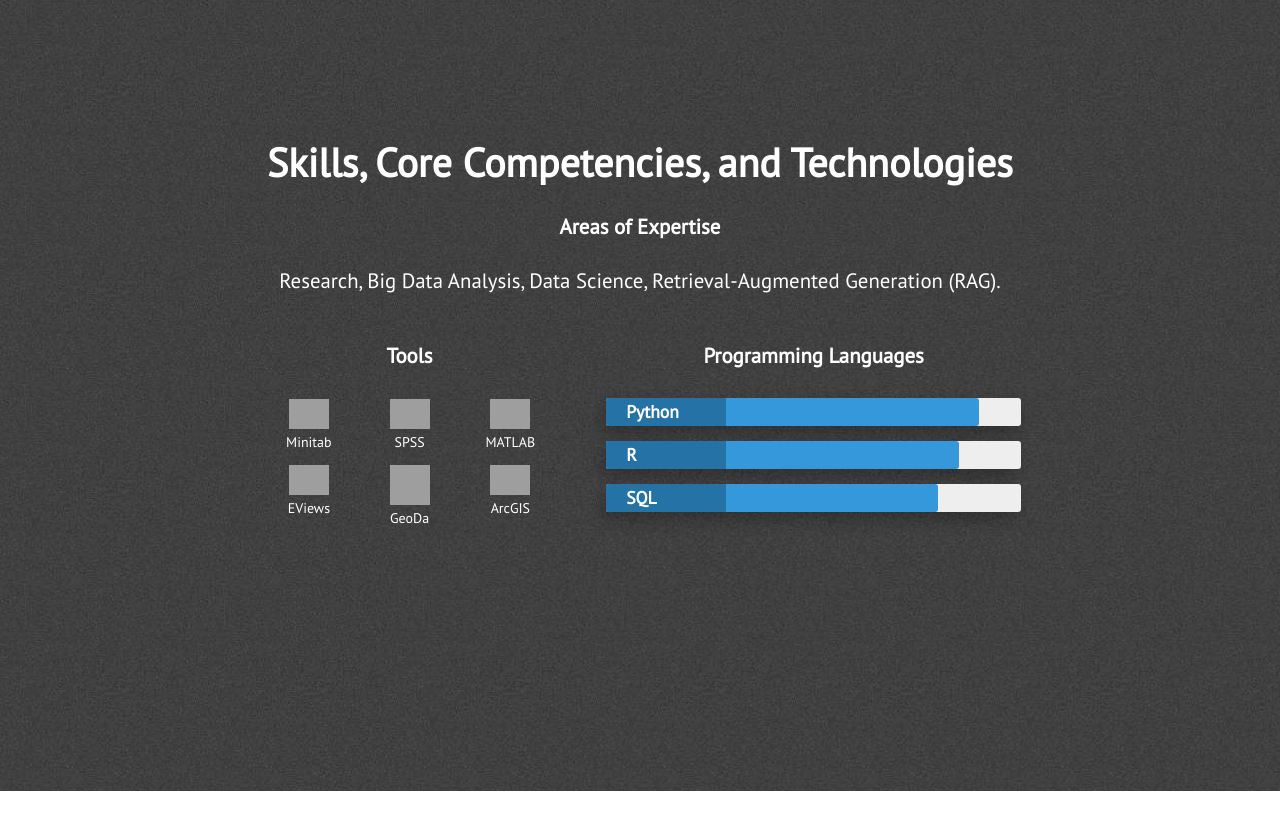
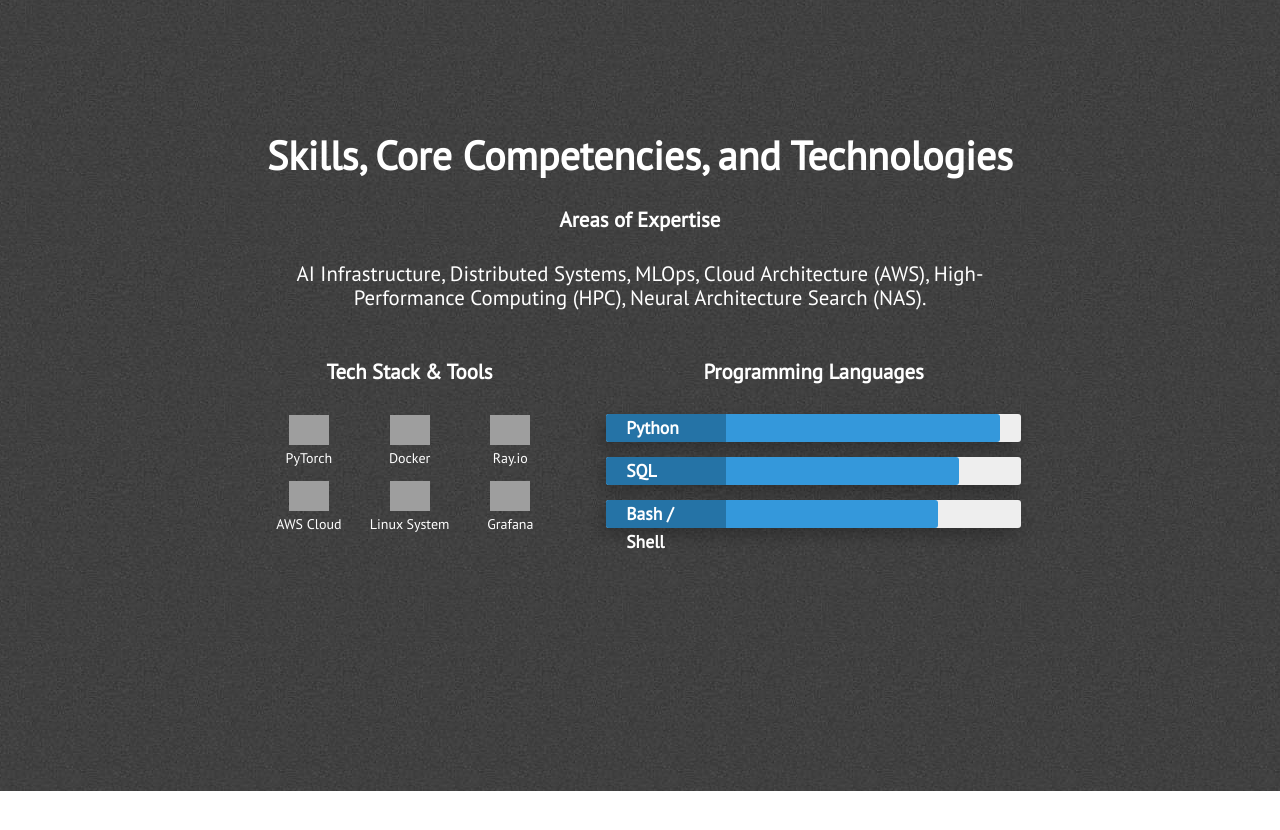
Before and after one commit to zenklinov/portfolio, a Jekyll site: the page built from index.html, in a window 1280 px wide and 900 px high, scrolled down 2109 px, cut to the strip 0-830 px from the top of the window. Built offline with Jekyll 4.4.1, drawn with Linux system fonts in a browser that asks for light colours; nearby versions of some CDN libraries; grey boxes are pictures that could not be loaded.

Commit message:
Update skills.html

```diff
--- a/_includes/skills.html
+++ b/_includes/skills.html
@@ -2,53 +2,56 @@
     <section class="section skills" id="skills">
         <div>
             <h2 class="section-heading" id="skills-text">Skills, Core Competencies, and Technologies</h2>
+
             <h3 class="center-align skills-subsection">Areas of Expertise</h3>
             <p class="paragraph-text center-align">
-                Research, Big Data Analysis, Data Science, Retrieval-Augmented Generation (RAG).
+                AI Infrastructure, Distributed Systems, MLOps, Cloud Architecture (AWS), High-Performance Computing (HPC), Neural Architecture Search (NAS).
             </p>
+
             <div class="skills-grid">
                 <div class="what-i-do">
-                    <h3 class="center-align skills-subsection">Tools</h3>
+                    <h3 class="center-align skills-subsection">Tech Stack & Tools</h3>
                     <div class="tools-grid">
                         <div class="tool-item">
-                            <img src="https://upload.wikimedia.org/wikipedia/commons/thumb/d/d2/Minitab_Logo.svg/135px-Minitab_Logo.svg.png" alt="Minitab Logo">
-                            <span>Minitab</span>
+                            <img src="https://upload.wikimedia.org/wikipedia/commons/1/10/PyTorch_logo_icon.svg" alt="PyTorch Logo">
+                            <span>PyTorch</span>
                         </div>
                         <div class="tool-item">
-                            <img src="https://upload.wikimedia.org/wikipedia/commons/thumb/7/78/SPSS_An_IBM_Company_logo.svg/750px-SPSS_An_IBM_Company_logo.svg.png" alt="SPSS Logo">
-                            <span>SPSS</span>
+                            <img src="https://cdn.icon-icons.com/icons2/2699/PNG/512/docker_logo_icon_170610.png" alt="Docker Logo">
+                            <span>Docker</span>
                         </div>
                         <div class="tool-item">
-                            <img src="https://upload.wikimedia.org/wikipedia/commons/2/21/Matlab_Logo.png" alt="MATLAB Logo">
-                            <span>MATLAB</span>
+                            <img src="https://raw.githubusercontent.com/ray-project/ray/master/doc/source/images/ray_header_logo.png" alt="Ray.io Logo">
+                            <span>Ray.io</span>
                         </div>
                         <div class="tool-item">
-                            <img src="https://logodix.com/logo/2128372.png" alt="EViews Logo">
-                            <span>EViews</span>
+                            <img src="https://upload.wikimedia.org/wikipedia/commons/9/93/Amazon_Web_Services_Logo.svg" alt="AWS Logo">
+                            <span>AWS Cloud</span>
                         </div>
                         <div class="tool-item">
-                            <img src="https://avatars.githubusercontent.com/u/16259639?s=200&v=4" alt="GeoDa Logo">
-                            <span>GeoDa</span>
+                            <img src="https://upload.wikimedia.org/wikipedia/commons/3/35/Tux.svg" alt="Linux Logo">
+                            <span>Linux System</span>
                         </div>
                         <div class="tool-item">
-                            <img src="https://upload.wikimedia.org/wikipedia/commons/7/7e/ArcGIS_logo_%28cropped%29.png" alt="ArcGIS Logo">
-                            <span>ArcGIS</span>
+                            <img src="https://upload.wikimedia.org/wikipedia/commons/a/a1/Grafana_logo.svg" alt="Grafana Logo">
+                            <span>Grafana</span>
                         </div>
                     </div>
                 </div>
+
                 <div class="technical-skills">
                     <h3 class="center-align skills-subsection">Programming Languages</h3>
                     <div class="progress-bars">
-                        <div class="skillbar clearfix" data-percent="90%">
+                        <div class="skillbar clearfix" data-percent="95%">
                             <div class="skillbar-title" style="background: #2980b9;"><span>Python</span></div>
                             <div class="skillbar-bar" style="background: #3498db;"></div>
                         </div>
                         <div class="skillbar clearfix" data-percent="85%">
-                            <div class="skillbar-title" style="background: #2980b9;"><span>R</span></div>
+                            <div class="skillbar-title" style="background: #2980b9;"><span>SQL</span></div>
                             <div class="skillbar-bar" style="background: #3498db;"></div>
                         </div>
                         <div class="skillbar clearfix" data-percent="80%">
-                            <div class="skillbar-title" style="background: #2980b9;"><span>SQL</span></div>
+                            <div class="skillbar-title" style="background: #2980b9;"><span>Bash / Shell</span></div>
                             <div class="skillbar-bar" style="background: #3498db;"></div>
                         </div>
                     </div>
```
